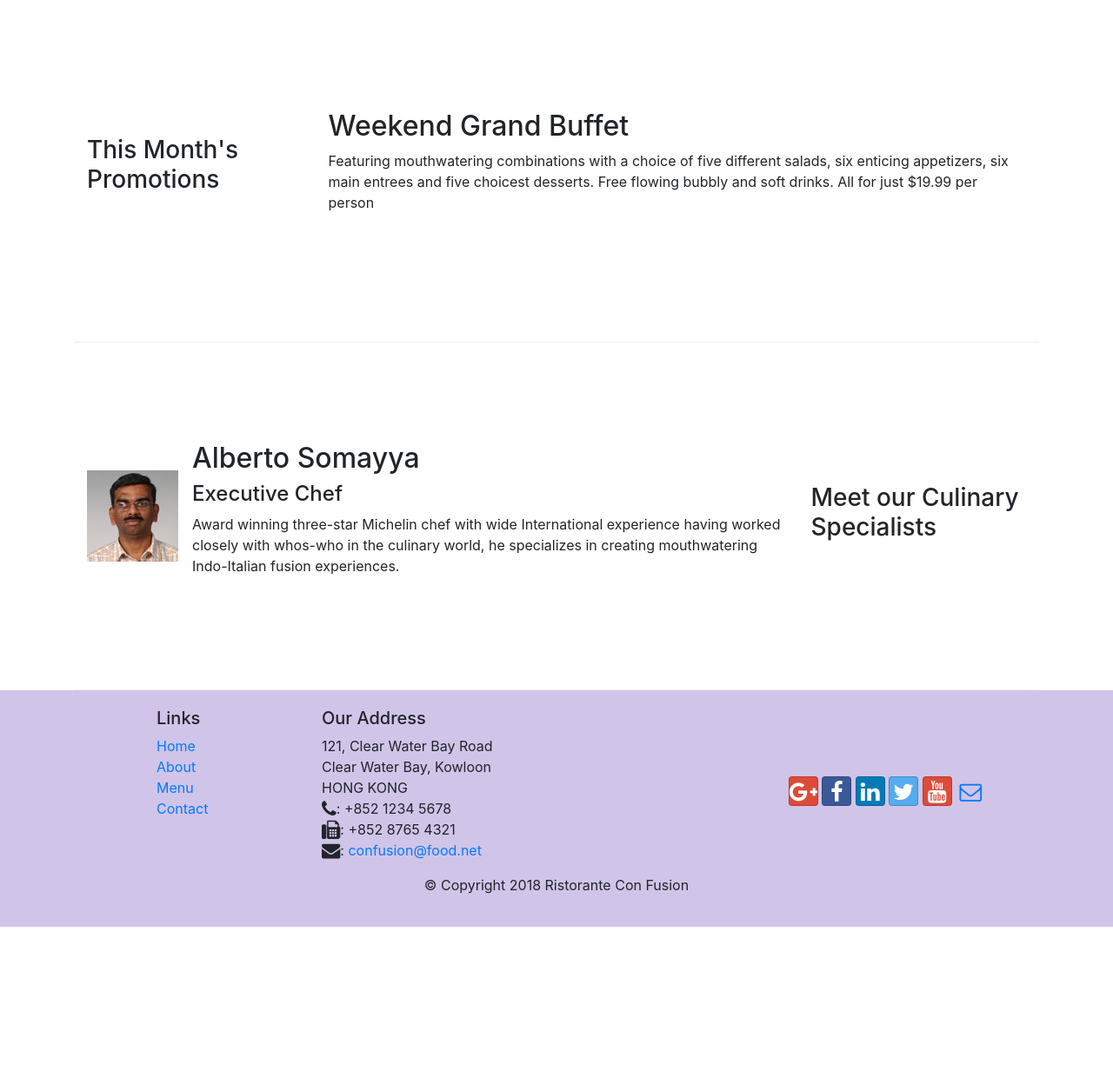
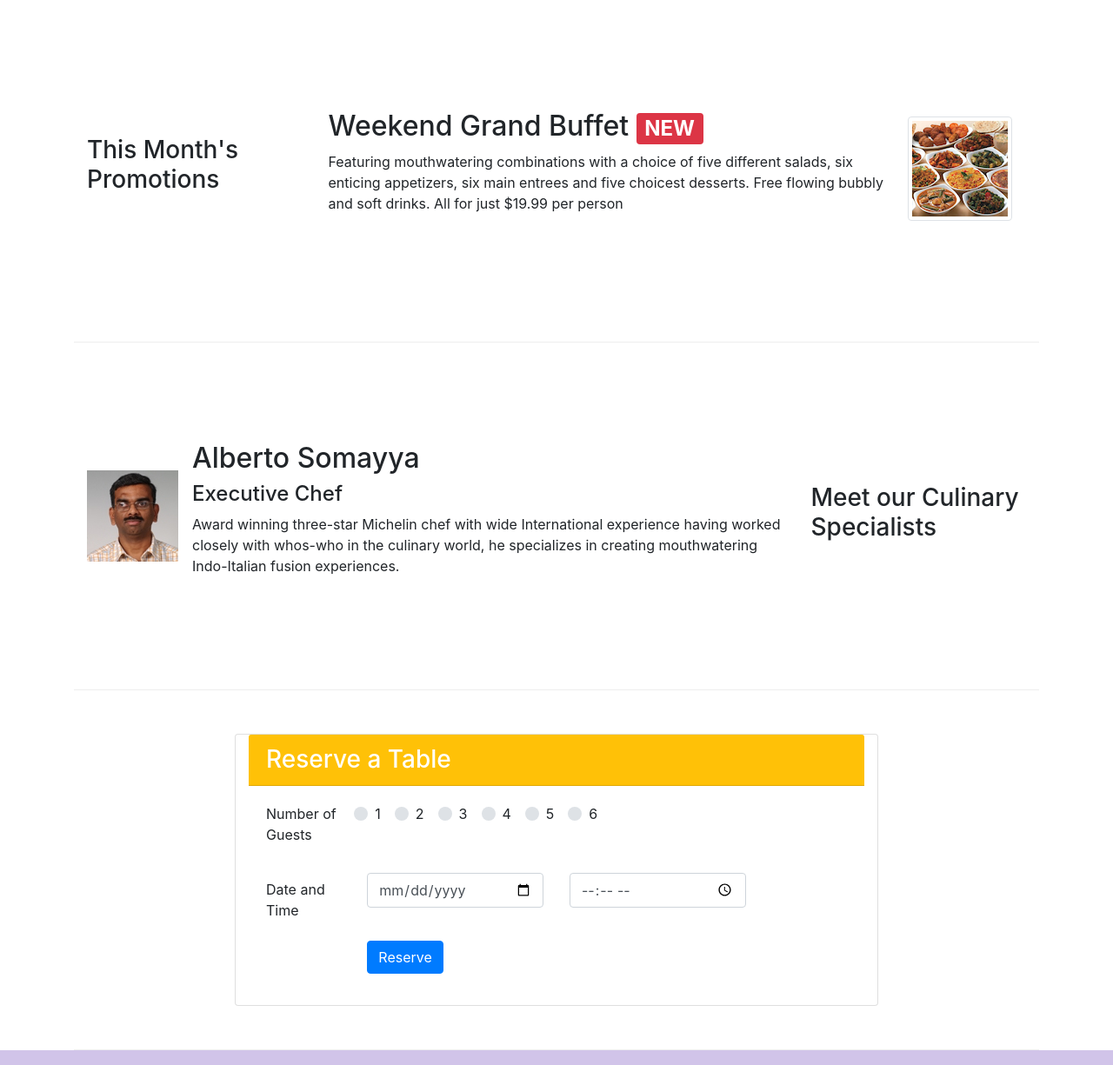
Before and after one commit to PGLingoJ/CourseraReact, a website: page index.html in a window 1280 px wide. Shown: the part 740-1965 px from the top of the page at 87% size. Before the commit the page ends 1806 px from the top, so only its background shows below. Drawn offline with nearby package versions, Linux system fonts and the light colour scheme.

Commit message:
Assignment 2

```diff
--- a/index.html
+++ b/index.html
@@ -38,12 +38,17 @@
     <header class="jumbotron">
         <div class="container">
             <div class="row row-header">
-                <div class="col-12 col-sm-6">
+                <div class="col-sm-6">
                     <h1>Ristorante con Fusion</h1>
                     <p>We take inspiration from the World's best cuisines, and create a unique fusion experience. Our lipsmacking creations will tickle your culinary senses!</p>
                 </div>
                 <div class="col-12 col-sm align-self-center">
                     <img src="img/logo.png" class="img-fluid"></img>
+                </div>
+                <div class="form-group col align-self-center">
+                    <div class="col">
+                        <a class="btn btn-warning" href="#reserve" role="button">Reserve Table</a>
+                    </div>
                 </div>
             </div>
         </div>
@@ -64,15 +69,18 @@
                 </div>
             </div>
         </div>
-
-
         <div class="row row-content align-items-center">
             <div class="col-12 col-sm-4 col-md-3">
                 <h3>This Month's Promotions</h3>
             </div>
-            <div class="col col-sm col-md">
-                <h2>Weekend Grand Buffet</h2>
-                <p>Featuring mouthwatering combinations with a choice of five different salads, six enticing appetizers, six main entrees and five choicest desserts. Free flowing bubbly and soft drinks. All for just $19.99 per person </p>
+            <div class="col col-sm-last col-md">
+                <div class="media">
+                    <div class="media-body">
+                        <h2 class="mt-0">Weekend Grand Buffet <span class="badge badge-danger">NEW</span> </h2>
+                        <p>Featuring mouthwatering combinations with a choice of five different salads, six enticing appetizers, six main entrees and five choicest desserts. Free flowing bubbly and soft drinks. All for just $19.99 per person </p>
+                    </div>
+                    <img class="d-flex mr-3 img-thumbnail align-self-center" src="img/buffet.png" alt="buffet"></img>
+                </div>
             </div>
         </div>
 
@@ -87,6 +95,54 @@
                         <h2 class="mt-0">Alberto Somayya</h2>
                         <h4>Executive Chef</h4>
                         <p>Award winning three-star Michelin chef with wide International experience having worked closely with whos-who in the culinary world, he specializes in creating mouthwatering Indo-Italian fusion experiences. </p>
+                    </div>
+                </div>
+            </div>
+        </div>
+        <div class="row row-content justify-content-sm-center">
+            <div class="card col-sm-8">
+                <h3 class="card-header bg-warning text-white">Reserve a Table</h3>
+                <div class="card-body">
+                    <dl class="row">
+                        <p class="card-text col-12 col-md-2">Number of Guests</p>
+                        <div class="custom-control custom-radio custom-control-inline">
+                            <input type="radio" id="customRadioInline1" name="customRadioInline1" class="custom-control-input">
+                            <label class="custom-control-label" for="customRadioInline1">1</label>
+                        </div>
+                        <div class="custom-control custom-radio custom-control-inline">
+                            <input type="radio" id="customRadioInline2" name="customRadioInline1" class="custom-control-input">
+                            <label class="custom-control-label" for="customRadioInline2">2</label>
+                        </div>
+                        <div class="custom-control custom-radio custom-control-inline">
+                            <input type="radio" id="customRadioInline3" name="customRadioInline1" class="custom-control-input">
+                            <label class="custom-control-label" for="customRadioInline3">3</label>
+                        </div>
+                        <div class="custom-control custom-radio custom-control-inline">
+                            <input type="radio" id="customRadioInline4" name="customRadioInline1" class="custom-control-input">
+                            <label class="custom-control-label" for="customRadioInline4">4</label>
+                        </div>
+                        <div class="custom-control custom-radio custom-control-inline">
+                            <input type="radio" id="customRadioInline5" name="customRadioInline1" class="custom-control-input">
+                            <label class="custom-control-label" for="customRadioInline5">5</label>
+                        </div>
+                        <div class="custom-control custom-radio custom-control-inline">
+                            <input type="radio" id="customRadioInline6" name="customRadioInline1" class="custom-control-input">
+                            <label class="custom-control-label" for="customRadioInline6">6</label>
+                        </div>
+                    </dl>
+                    <div class="form-group row">
+                        <label for="datetime" class="col-12 col-md-2 col-form-label">Date and Time</label>
+                        <div class="col-md-4">
+                            <input type="date" class="form-control" id="date" name="date" placeholder="Date"></input>
+                        </div>
+                        <div class="col-md-4">
+                            <input type="time" class="form-control" id="time" name="time" placeholder="Time"></input>
+                        </div>
+                    </div>
+                    <div class="form-group row">
+                        <div class="offset-md-2 col-md-10">
+                            <button id="reserve" type="submit" class="btn btn-primary">Reserve</button>
+                        </div>
                     </div>
                 </div>
             </div>
```
